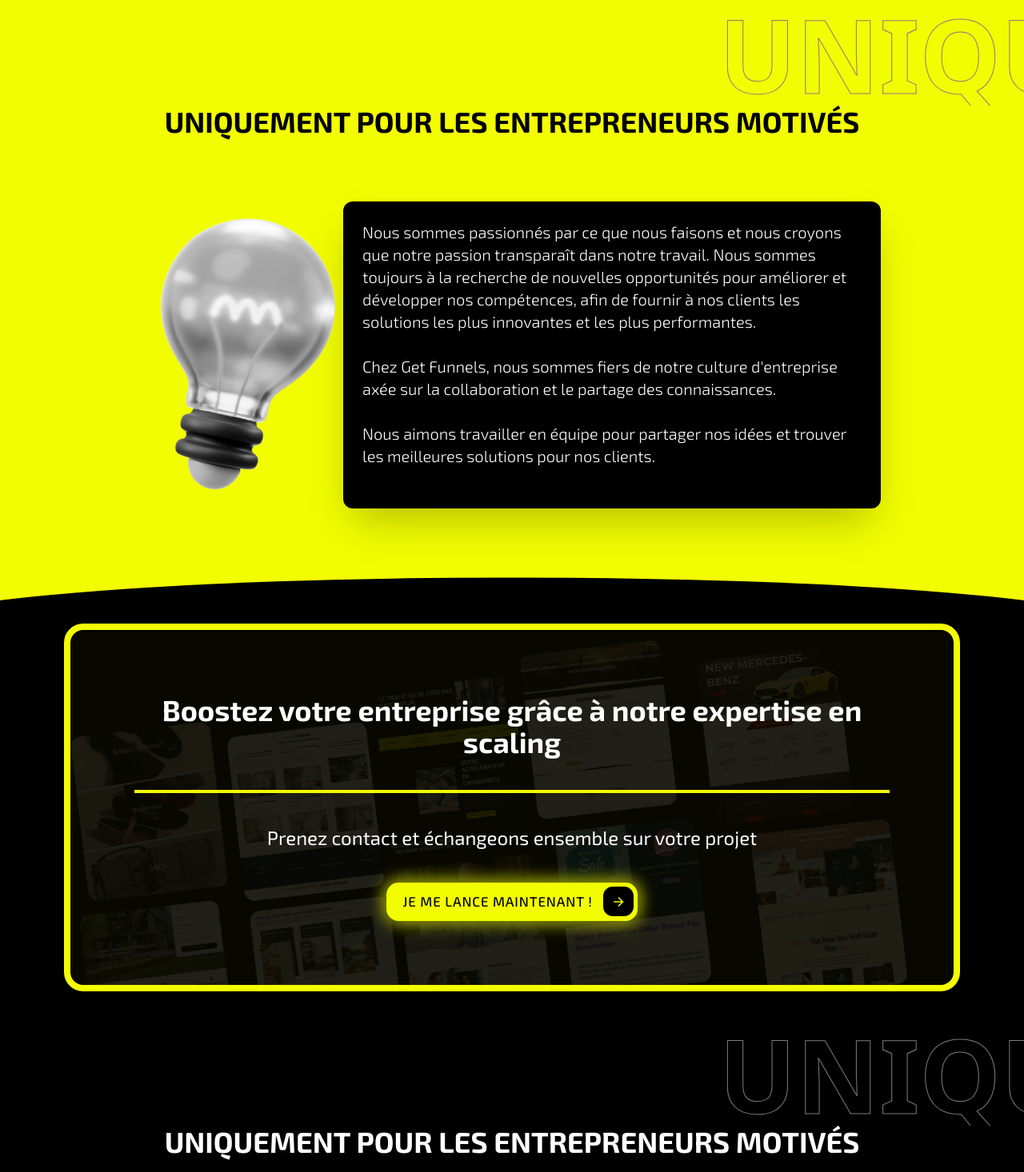
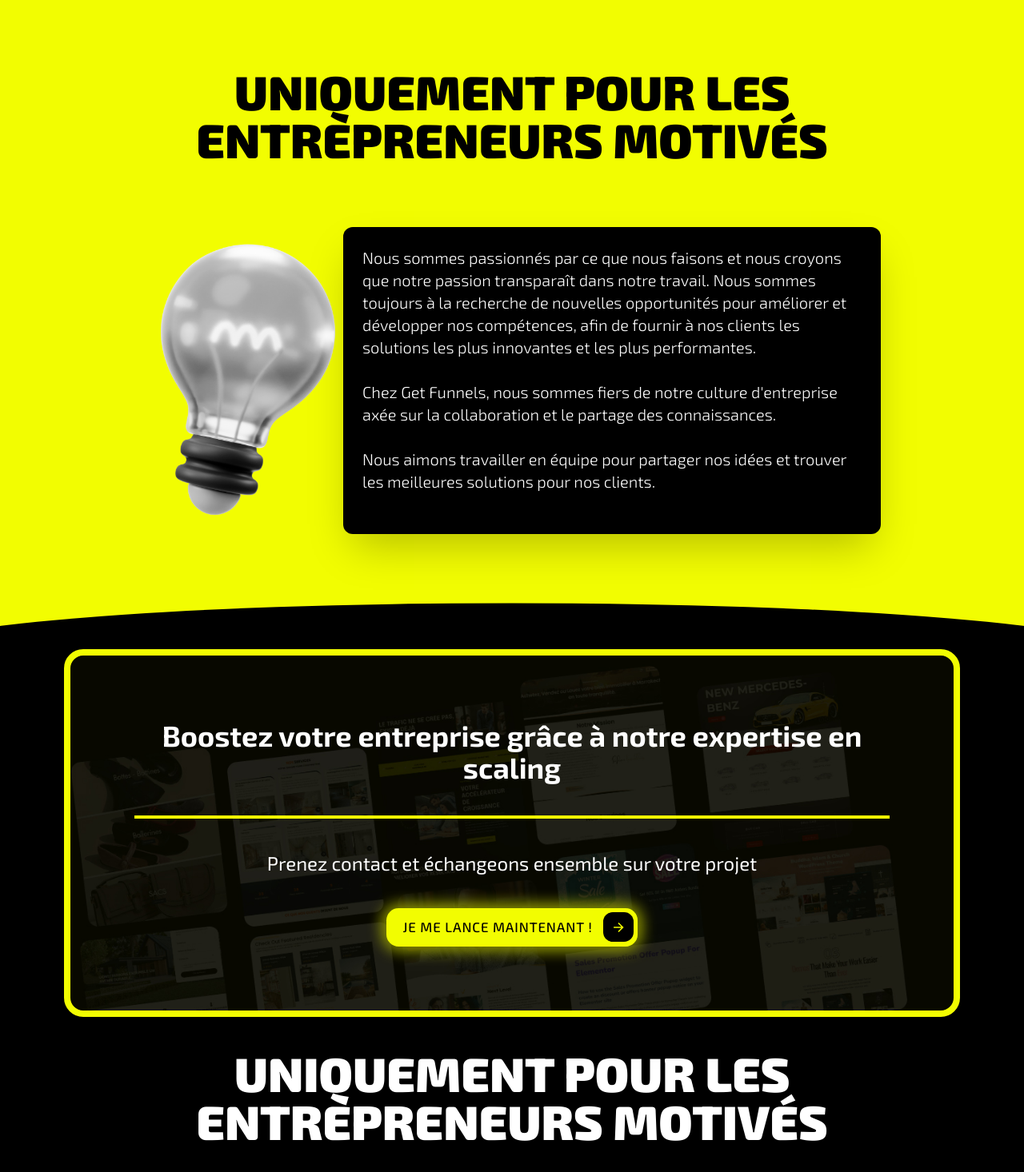
Before and after one commit to salahelfatimi/trafic-genus, a Next.js app: page /accompagnement/components/saction-3 in a window 1280 px wide. Shown: the part 60-1526 px from the top of the page at 80% size. Built offline with nearby package versions, Linux system fonts and the light colour scheme.

Commit message:
fix: update headings and layout for improved readability and consistency across multiple pages

```diff
--- a/src/app/accompagnement/components/saction-2/page.jsx
+++ b/src/app/accompagnement/components/saction-2/page.jsx
@@ -51,13 +51,9 @@ export default function Saction2(){
 
         <div className="bg-black ">
             <div className=" container  flex gap-20 flex-col justify-center items-center  pb-10">
-                <div className="flex-col flex items-center gap-2 justify-center">
-                    <div className="w-screen overflow-hidden">
-                        <p className=" font-sans text-border uppercase text-9xl font-black text-transparent whitespace-nowrap animate-marquee">trafic genius trafic genius , UNE ÉQUIPE DE PROFESSIONNELS À VOS CÔTÉS</p>
-                    </div>
-                        <h2 className="lg:text-4xl text-2xl font-bold text-center text-white capitalize ">trafic genius, UNE ÉQUIPE DE PROFESSIONNELLES À  <span className=" bg-[#F2FD01] p-[0.10rem]  "><span className="relative text-black"> VOS CÔTÉS </span></span></h2>
+                <div className=" container flex-col flex items-center gap-2 justify-center">
+                        <h2 className="text-xl md:text-4xl lg:text-6xl font-black text-white  text-center uppercase leading-relaxed">trafic genius, UNE ÉQUIPE DE PROFESSIONNELLES À  <span className="relative text-primary"> VOS CÔTÉS </span></h2>
                 </div>
-
                 <div className="  lg:w-[70%]  font-light text-white text-center lg:text-2xl border-[#F2FD01] border-4 p-4 rounded-3xl">
                     <p>
                         Nous sommes la meilleure agence marketing francophone spécialisé dans l&apos;acquisition de Trafic de qualité, avec plus de 3 millions € dépensés en publicité Facebook, et plus de 5000 Leads qualifiés générés en Cold Calling, nous mettrons à votre disposition, une équipe essentiellement composée d&apos;experts selon votre besoin de croissance. <br /><br />
--- a/src/app/accompagnement/components/saction-3/page.jsx
+++ b/src/app/accompagnement/components/saction-3/page.jsx
@@ -14,13 +14,9 @@ export default function Saction3(){
             <div className="bg-[#F2FD01] relative py-16">
             <div className="rounded-full-css bg-black w-full rotate-180 h-16 bottom-0 absolute z-10 "></div>
             <div className="rounded-full-css bg-black w-full h-16 top-0 absolute z-10 "></div>
-
-                <div className=" container flex flex-col gap-20   pb-20">
-                    <div className=" flex flex-col items-center justify-center  ">
-                        <div className="  w-screen overflow-hidden">
-                            <p className=" font-sans  text-border uppercase text-9xl font-black text-transparent whitespace-nowrap animate-marquee">UNIQUEMENT POUR LES ENTREPRENEURS MOTIVÉS</p>
-                        </div>
-                        <h2 className=" text-center lg:text-4xl text-2xl font-bold  text-black">UNIQUEMENT POUR LES ENTREPRENEURS MOTIVÉS </h2>
+                <div className=" container flex flex-col gap-20 py-20">
+                    <div className=" container flex flex-col items-center justify-center  ">
+                        <h2 className=" text-xl md:text-4xl lg:text-6xl font-black text-black  text-center uppercase leading-relaxed ">UNIQUEMENT POUR LES ENTREPRENEURS MOTIVÉS </h2>
                     </div>
                     <div className=" container flex flex-col-reverse lg:flex-row-reverse justify-center items-center">
                         <div className=" text-left   lg:w-[70%] font-light text-sm  lg:text-xl bg-[#000] text-white  rounded-xl p-6   shadow-2xl">
@@ -72,11 +68,8 @@ export default function Saction3(){
             </div>
             <div className=" bg-black">
                 <div className="  pb-10 md:container">
-                    <div className=" flex flex-col items-center justify-center  ">
-                        <div className="  w-screen overflow-hidden">
-                            <p className=" font-sans text-border uppercase text-9xl font-black text-transparent whitespace-nowrap animate-marquee">UNIQUEMENT POUR LES ENTREPRENEURS MOTIVÉS</p>
-                        </div>
-                        <h2 className=" text-center lg:text-4xl text-2xl font-bold  text-white">UNIQUEMENT POUR LES ENTREPRENEURS MOTIVÉS </h2>
+                    <div className=" container flex flex-col items-center justify-center  ">
+                        <h2 className=" text-xl md:text-4xl lg:text-6xl font-black text-white   text-center uppercase leading-relaxed ">UNIQUEMENT POUR LES ENTREPRENEURS MOTIVÉS </h2>
                     </div>
                     <div className="  ">
                      <div className=" p-8">
--- a/src/components/pages/expert/page.jsx
+++ b/src/components/pages/expert/page.jsx
@@ -20,13 +20,8 @@ export default function Expert(){
     return(
         <div className='bg-black pb-10 '>
             <div className=' flex flex-col gap-20' >
-                <div className="flex-col flex items-center  ">
-                <div className="w-screen overflow-hidden">
-                    <p className={`font-sans text-border uppercase text-9xl font-black font-white text-transparent whitespace-nowrap animate-marquee`}>
-                        Une agence fondée par des  experts du business en ligne
-                    </p>
-                </div>
-                    <h2 className="lg:text-4xl text-2xl font-bold text-white text-center">Une agence fondée par des  experts du business en ligne</h2>
+                <div className="flex-col flex items-center container  ">
+                    <h2 className="text-xl md:text-4xl lg:text-6xl font-black text-white  text-center uppercase leading-relaxed">Une agence fondée par des  experts du business en ligne</h2>
                 </div>
                     <div className=" w-full">
                         <div className="py-10 overflow-hidden" ref={emblaRef}>
```
